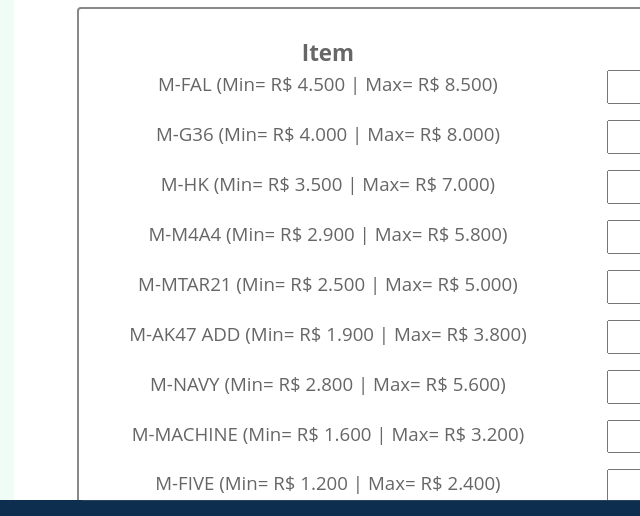
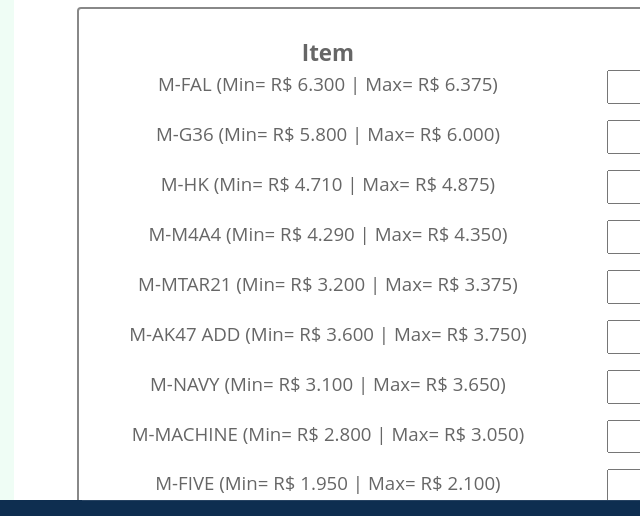
Before and after one commit to PedroAugusto01/omega, a plain HTML site: page calcMuniSell.html in a window 1280 px wide. Shown: the part 227-743 px from the top of the page, 0-640 px from the left. Drawn offline with nearby package versions, Linux system fonts and the light colour scheme.

Commit message:
update muni values

```diff
--- a/calcMuniSell.html
+++ b/calcMuniSell.html
@@ -98,7 +98,7 @@
                     </div>
                     <div class="row">
                         <div class="col-5">
-                            M-FAL (Min= R$ 4.500 | Max= R$ 8.500)
+                            M-FAL (Min= R$ 6.300 | Max= R$ 6.375)
                         </div>
                         <div class="col-3">
                             <input type="number" value="4500" class="price" id="price_fal" style="width: 70%; text-align: center;" oninput="calculateTotal()"/>
@@ -114,7 +114,7 @@
 
                     <div class="row my-3">
                         <div class="col-5">
-                            M-G36 (Min= R$ 4.000 | Max= R$ 8.000)
+                            M-G36 (Min= R$ 5.800 | Max= R$ 6.000)
                         </div>
                         <div class="col-3">
                             <input type="number" value="4000" class="price" id="price_g36" style="width: 70%; text-align: center;" oninput="calculateTotal()"/>
@@ -129,7 +129,7 @@
 
                     <div class="row my-3">
                         <div class="col-5">
-                            M-HK (Min= R$ 3.500 | Max= R$ 7.000)
+                            M-HK (Min= R$ 4.710 | Max= R$ 4.875)
                         </div>
                         <div class="col-3">
                             <input type="number" class="price" value="3500" id="price_hk" style="width: 70%; text-align: center;" oninput="calculateTotal()"/>
@@ -144,7 +144,7 @@
 
                     <div class="row my-3">
                         <div class="col-5">
-                            M-M4A4 (Min= R$ 2.900 | Max= R$ 5.800)
+                            M-M4A4 (Min= R$ 4.290 | Max= R$ 4.350)
                         </div>
                         <div class="col-3">
                             <input type="number" class="price" value="2900" id="price_m4a4" style="width: 70%; text-align: center;" oninput="calculateTotal()"/>
@@ -159,7 +159,7 @@
 
                     <div class="row my-3">
                         <div class="col-5">
-                            M-MTAR21 (Min= R$ 2.500 | Max= R$ 5.000)
+                            M-MTAR21 (Min= R$ 3.200 | Max= R$ 3.375)
                         </div>
                         <div class="col-3">
                             <input type="number" class="price" value="2500" id="price_mtar" style="width: 70%; text-align: center;" oninput="calculateTotal()"/>
@@ -174,7 +174,7 @@
 
                     <div class="row my-3">
                         <div class="col-5">
-                            M-AK47 ADD (Min= R$ 1.900 | Max= R$ 3.800)
+                            M-AK47 ADD (Min= R$ 3.600 | Max= R$ 3.750)
                         </div>
                         <div class="col-3">
                             <input type="number" class="price" value="1900" id="price_ak47" style="width: 70%; text-align: center;" oninput="calculateTotal()"/>
@@ -189,7 +189,7 @@
 
                     <div class="row my-3">
                         <div class="col-5">
-                            M-NAVY (Min= R$ 2.800 | Max= R$ 5.600)
+                            M-NAVY (Min= R$ 3.100 | Max= R$ 3.650)
                         </div>
                         <div class="col-3">
                             <input type="number" class="price" value="2800" id="price_navy" style="width: 70%; text-align: center;" oninput="calculateTotal()"/>
@@ -204,7 +204,7 @@
 
                     <div class="row my-3">
                         <div class="col-5">
-                            M-MACHINE (Min= R$ 1.600 | Max= R$ 3.200)
+                            M-MACHINE (Min= R$ 2.800 | Max= R$ 3.050)
                         </div>
                         <div class="col-3">
                             <input type="number" class="price" value="1600" id="price_machine" style="width: 70%; text-align: center;" oninput="calculateTotal()"/>
@@ -219,7 +219,7 @@
 
                     <div class="row my-3">
                         <div class="col-5">
-                            M-FIVE (Min= R$ 1.200 | Max= R$ 2.400)
+                            M-FIVE (Min= R$ 1.950 | Max= R$ 2.100)
                         </div>
                         <div class="col-3">
                             <input type="number" class="price" value="1200" id="price_five" style="width: 70%; text-align: center;" oninput="calculateTotal()"/>
```
